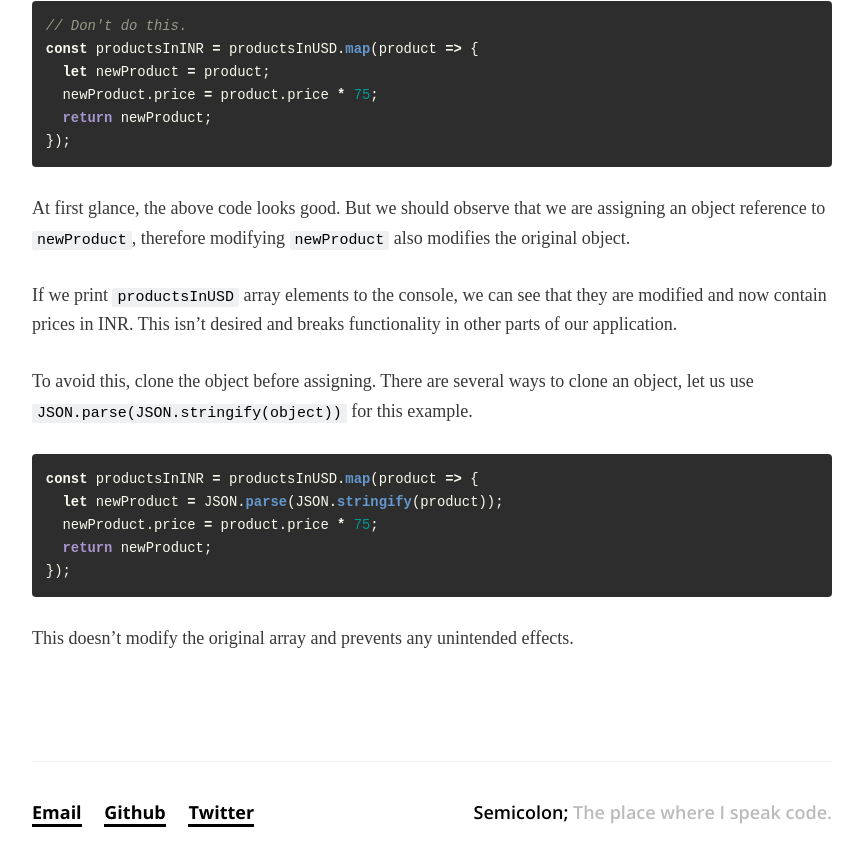
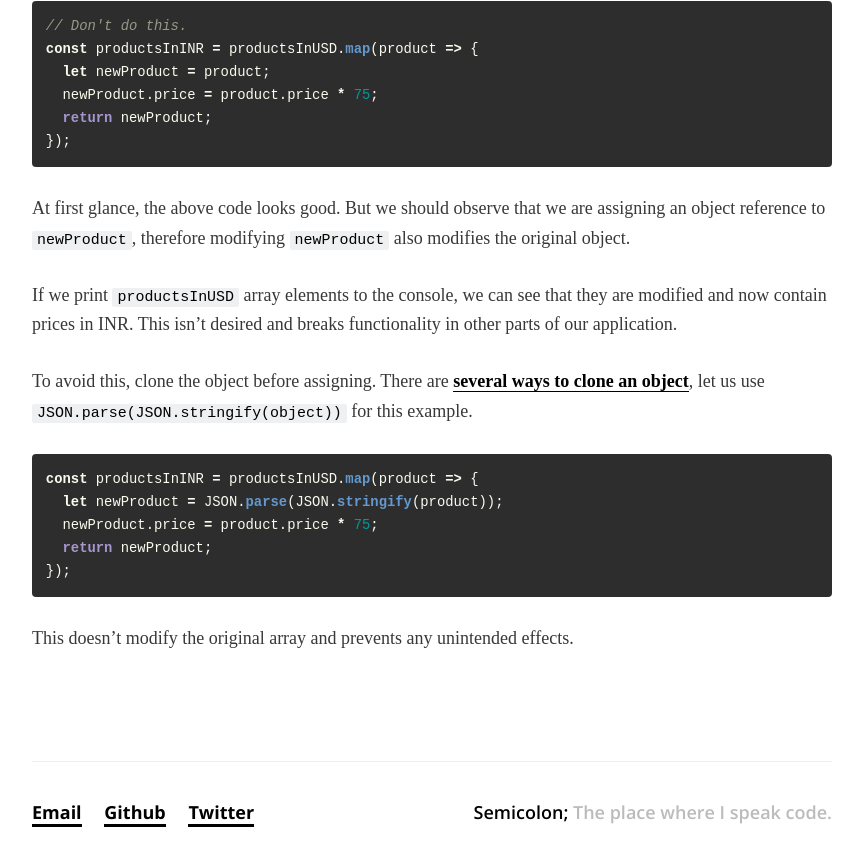
Before and after one commit to nikhilmopidevi/nikhilmopidevi.github.io, a Jekyll site: the page built from _posts/2020-04-19-Transforming JavaScript Arrays using map().markdown, in a window 1280 px wide and 900 px high, scrolled down 2136 px. Shown: the top 866 px of the window, without its empty margins (208-1071 px from the left). Built offline with Jekyll 4.4.1, drawn with Linux system fonts in a browser that asks for light colours; some web fonts are replaced; comment, search, counter and statistics services are not loaded; part of the change alters nothing that is shown.

```diff
--- a/_posts/2020-04-19-Transforming JavaScript Arrays using map().markdown
+++ b/_posts/2020-04-19-Transforming JavaScript Arrays using map().markdown
@@ -102,7 +102,7 @@ At first glance, the above code looks good. But we should observe that we are as
 
 If we print `productsInUSD` array elements to the console, we can see that they are modified and now contain prices in INR. This isn't desired and breaks functionality in other parts of our application.
 
-To avoid this, clone the object before assigning. There are several ways to clone an object, let us use `JSON.parse(JSON.stringify(object))` for this example.
+To avoid this, clone the object before assigning. There are [several ways to clone an object]({{ site.baseurl }}{% post_url 2020-05-09-Cloning Objects in JavaScript %}){:target="_blank"}, let us use `JSON.parse(JSON.stringify(object))` for this example.
 
 {% highlight javascript %}
 
```
